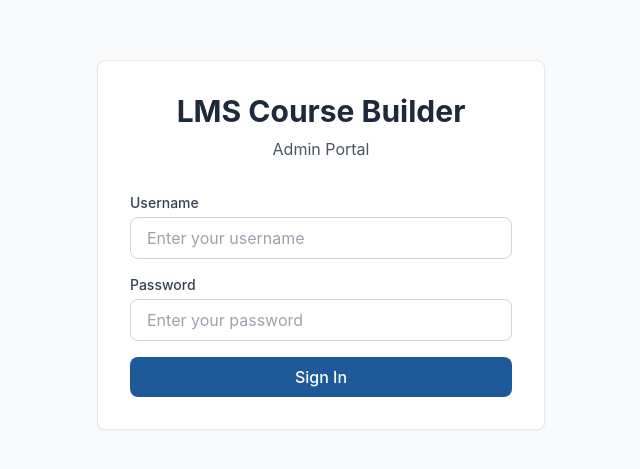
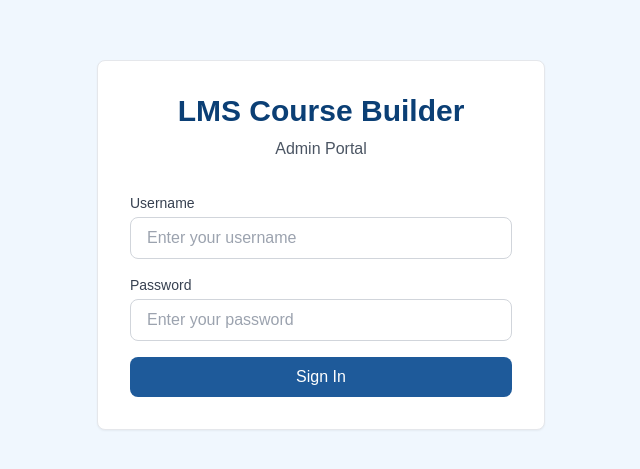
Before and after one commit to gadgetlabsuk-a11y/LMS-portal, a React (Vite) app in the folder frontend/: page /login in a window 1280 px wide. Shown: the part 155-624 px from the top of the page, without its empty margins (319-959 px from the left). Built offline with nearby package versions, Linux system fonts and the light colour scheme; no server answers; what zundo would draw is missing.

Commit message:
feat(frontend): default CSS theme variables to Stadler palette + Arial

```diff
--- a/frontend/src/styles/globals.css
+++ b/frontend/src/styles/globals.css
@@ -3,13 +3,13 @@
 @tailwind utilities;
 
 :root {
-  --primary: #2563eb;
-  --secondary: #7c3aed;
-  --accent: #f59e0b;
-  --bg: #f8fafc;
-  --text: #1e293b;
-  --font-family: 'Inter', sans-serif;
-  --heading-font: 'Inter', sans-serif;
+  --primary: #1E5A9A;
+  --secondary: #0B3F75;
+  --accent: #FFBD00;
+  --bg: #F0F7FE;
+  --text: #0B3F75;
+  --font-family: 'Arial', 'Helvetica', sans-serif;
+  --heading-font: 'Arial', 'Helvetica', sans-serif;
   --border-radius: 8px;
 }
 
```
